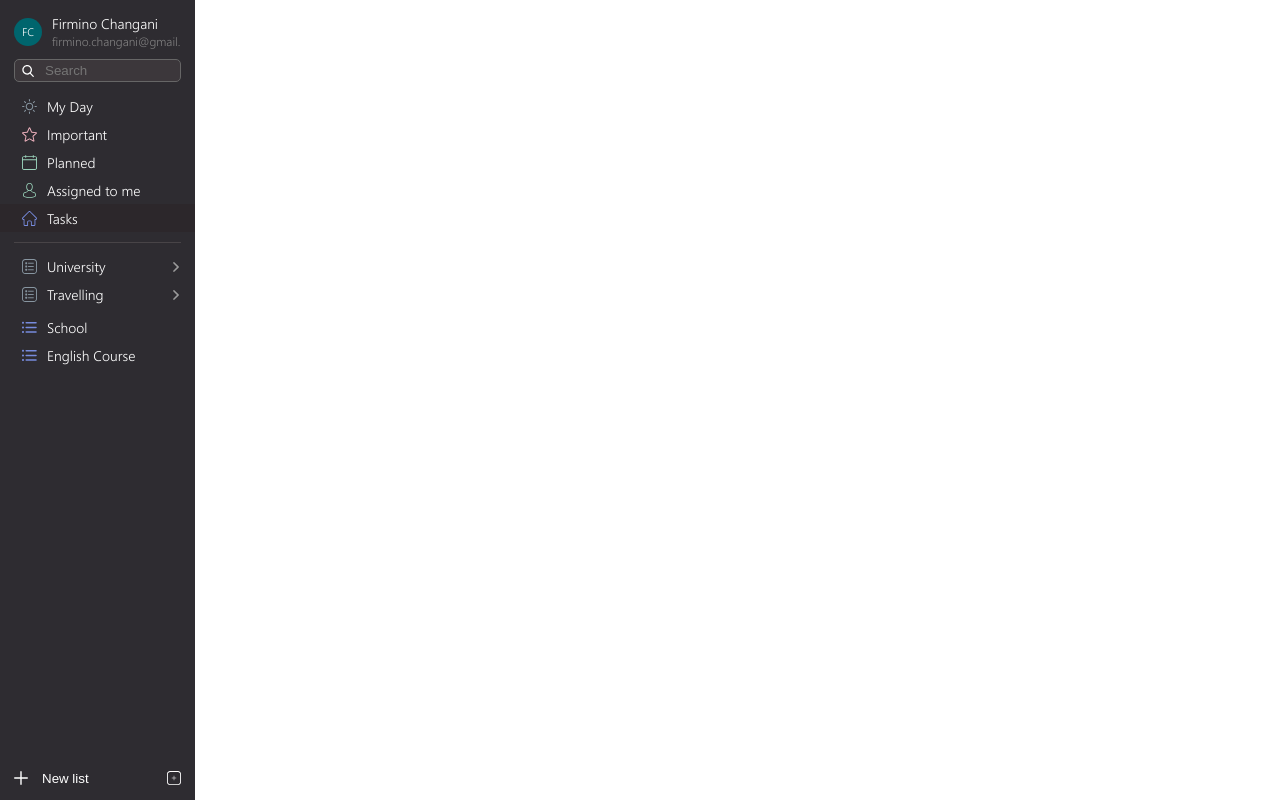
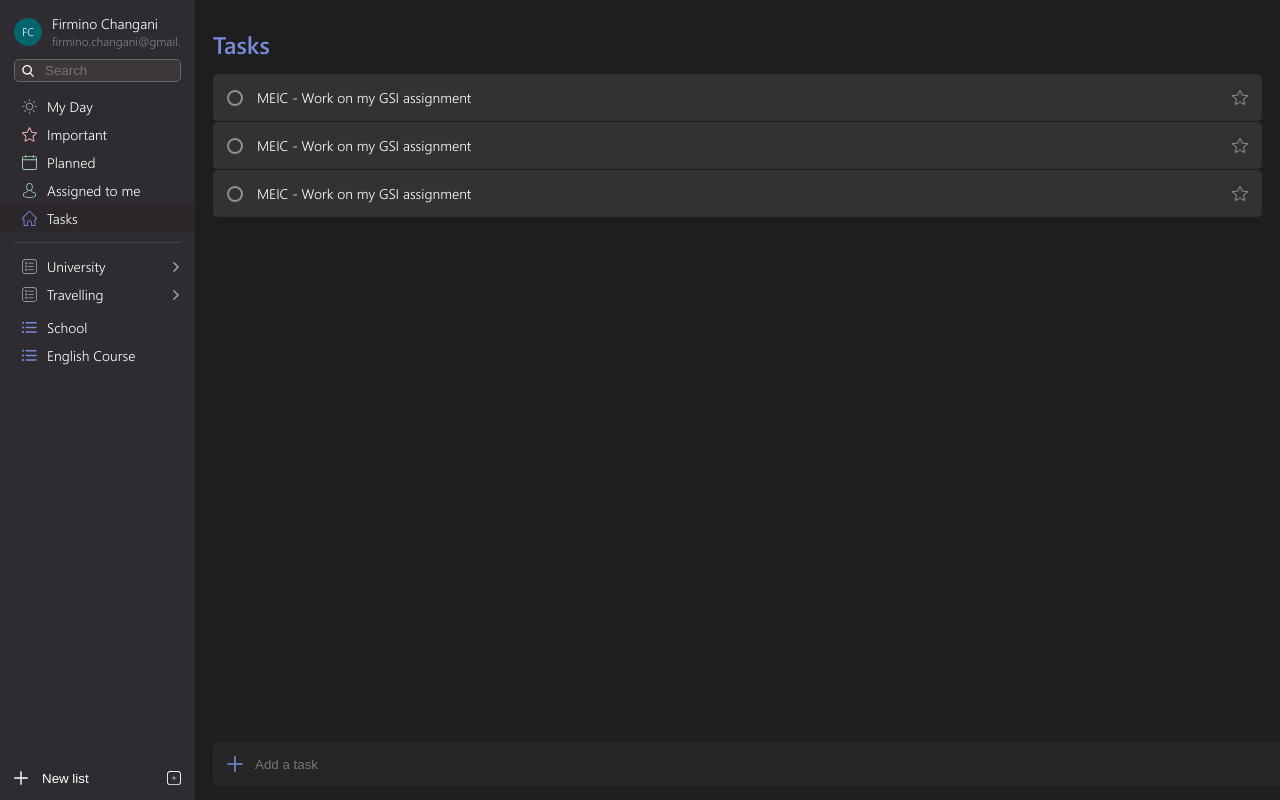
Before and after one commit to flowck/microsoft-todo, a React app: page /tasks in a window 1280 px wide. Built offline with nearby package versions, Linux system fonts and the light colour scheme.

Commit message:
feat(#12): wip - add tasks view

```diff
--- /dev/null
+++ b/src/common/components/AddTask/AddTask.tsx
@@ -0,0 +1,11 @@
+import AddTaskIcon from "@/common/icons/add-task.svg";
+import { Container } from "./AddTaskStyles";
+
+export function AddTask() {
+  return (
+    <Container>
+      <img src={AddTaskIcon} alt="Add a task" />
+      <input placeholder="Add a task" />
+    </Container>
+  );
+}
--- /dev/null
+++ b/src/common/components/AddTask/AddTaskStyles.tsx
@@ -0,0 +1,26 @@
+import styled from "styled-components";
+
+export const Container = styled.div`
+  width: 100%;
+  bottom: 14px;
+  display: flex;
+  position: fixed;
+  align-items: center;
+
+  img {
+    left: 14px;
+    width: 16px;
+    height: 16px;
+    position: absolute;
+  }
+
+  input {
+    width: 100%;
+    height: 44px;
+    border: none;
+    color: #778bdd;
+    padding-left: 42px;
+    border-radius: 5px;
+    background-color: #262626;
+  }
+`;
--- /dev/null
+++ b/src/common/components/ContainerTitle/ContainerTitle.tsx
@@ -0,0 +1,8 @@
+import styled from "styled-components";
+
+export const ContainerTitle = styled.h1<Record<string, string>>`
+  font-size: 24px;
+  margin-bottom: 14px;
+  font-family: var(--font-bold);
+  color: ${({ color }) => (color ? color : "#778BDD")};
+`;
--- a/src/common/components/Content/Content.tsx
+++ b/src/common/components/Content/Content.tsx
@@ -1,22 +1,26 @@
 import { MyDay } from "@/modules/MyDay/containers/MyDay";
+import { Tasks } from "@/modules/Tasks/containers/Tasks";
 import { Route, Switch, Redirect } from "react-router-dom";
+import { ContentContainer } from "./ContentStyles";
 
 export function Content() {
   return (
-    <section>
+    <ContentContainer className="app__content">
       <Switch>
         <Route exact path="/">
           <Redirect to="/my-day"></Redirect>
         </Route>
-        <Route path={`/my-day`}>
+        <Route path="/my-day">
           <MyDay></MyDay>
         </Route>
         <Route path="/important"></Route>
         <Route path="/planned"></Route>
         <Route path="/assigned-to-me"></Route>
-        <Route path="/tasks"></Route>
-        <Route path="/groups/:groupId/:listId"></Route>
+        <Route path="/tasks">
+          <Tasks></Tasks>
+        </Route>
+        <Route exact path="/groups/:groupId/:listId"></Route>
       </Switch>
-    </section>
+    </ContentContainer>
   );
 }
--- /dev/null
+++ b/src/common/components/Content/ContentStyles.tsx
@@ -0,0 +1,5 @@
+import styled from "styled-components";
+
+export const ContentContainer = styled.section`
+  min-height: 100vh;
+`;
--- a/src/common/components/Task/Task.tsx
+++ b/src/common/components/Task/Task.tsx
@@ -4,8 +4,8 @@ import Favorited from "@/common/icons/favorited.svg";
 import ToFavorite from "@/common/icons/toFavorite.svg";
 import {
   Container,
+  StatusButton,
   FavoriteButton,
-  StatusButton,
 } from "@/common/components/Task/TaskStyles";
 
 export function Task() {
--- a/src/common/containers/App/AppStyles.tsx
+++ b/src/common/containers/App/AppStyles.tsx
@@ -1,3 +1,10 @@
 import styled from "styled-components";
 
-export const AppContainer = styled.main``;
+export const AppContainer = styled.main`
+  display: flex;
+  justify-content: flex-end;
+
+  .app__content {
+    width: calc(100% - 195px);
+  }
+`;
--- /dev/null
+++ b/src/common/containers/View/View.tsx
@@ -0,0 +1,6 @@
+import styled from "styled-components";
+
+export const View = styled.section`
+  padding: 28px 18px;
+  min-height: 100vh;
+`;
--- /dev/null
+++ b/src/modules/Tasks/containers/Tasks.tsx
@@ -0,0 +1,23 @@
+import styled from "styled-components";
+import { Task } from "@/common/components/Task/Task";
+import { View } from "@/common/containers/View/View";
+import { AddTask } from "@/common/components/AddTask/AddTask";
+import { ContainerTitle } from "@/common/components/ContainerTitle/ContainerTitle";
+
+const Container = styled(View)`
+  background-color: #1e1e1e;
+`;
+
+export function Tasks() {
+  return (
+    <Container>
+      <ContainerTitle>Tasks</ContainerTitle>
+
+      <Task></Task>
+      <Task></Task>
+      <Task></Task>
+
+      <AddTask></AddTask>
+    </Container>
+  );
+}
```
Also changed, not shown: src/common/icons/add-task.svg (added).
